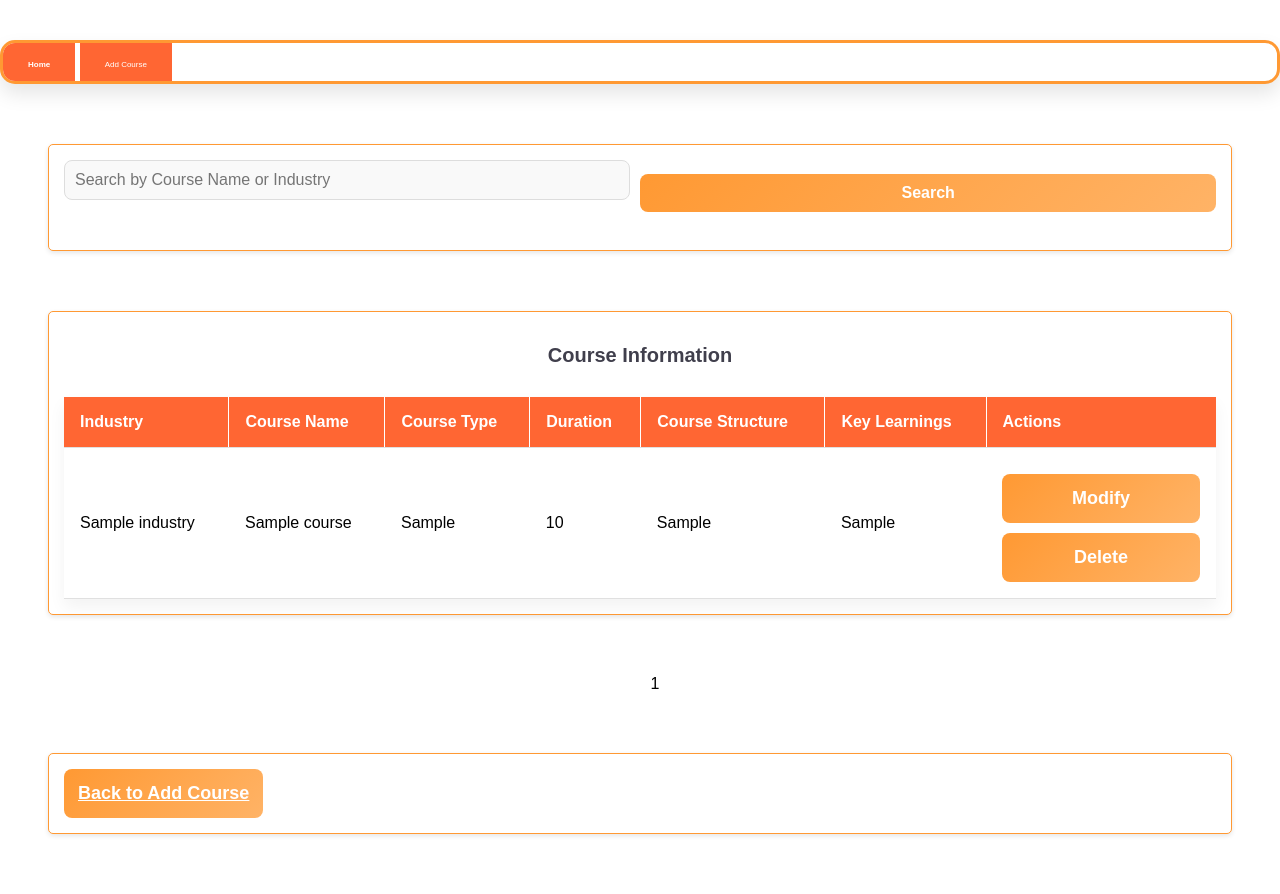
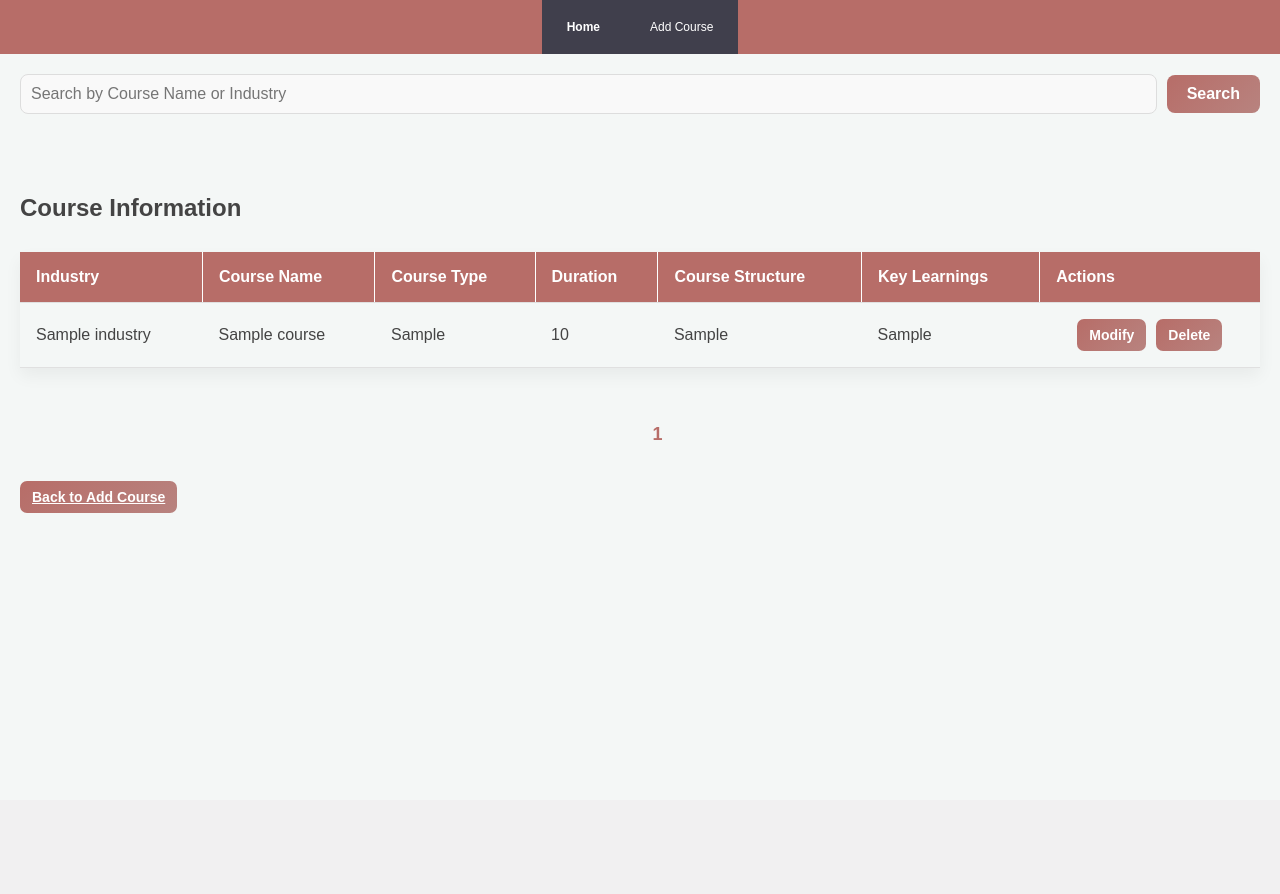
Before and after one commit to swin-adrian/PR-project, a Flask app: page /view_courses in a window 1280 px wide. After the commit the page ends 513 px from the top, so only its background shows below. Run offline with Flask 3, Linux system fonts and the light colour scheme; a database or web service that is not in the repository returns one stand-in record (values such as "Sample title"); some libraries are stand-ins or nearby versions.

Commit message:
edit the color for edprovider pages

```diff
--- a/app/static/css/edprovider_style.css
+++ b/app/static/css/edprovider_style.css
@@ -1,27 +1,31 @@
-/* General Styling */
-* {
-    font-family: Arial, Helvetica, sans-serif;
+/* Somto CSS for a calm and soft design */
+body {
+    font-family: 'Arial', sans-serif;
+    background-color: #f4f7f6;
+    color: #444;
+    margin: 0;
+    padding: 0;
 }
 
-body {
-    margin: 0;
-    padding: 0;
-    width: 100%;
-<<<<<<< HEAD
-    height: 100%;
-    background-color: #FFFF;
+/* Container to center content and provide padding */
+.container {
+    max-width: 1400px;
+    margin: 0 auto;
+    padding: 20px;
 }
 
-/* Navigation Bar */
-.navi_menu {
-    background-color: #FF9933;
-=======
+/* Form container with heavier borders */
+.form-container {
+    display: flex;
+    flex-direction: column;
+    align-items: center;
+    width: 100%;
     max-width: 900px;
     margin: 40px auto;
     padding: 50px;
     background: linear-gradient(135deg, #ffffff, #ffffff);
     border-radius: 15px;
-    border: 3px solid #FF9933; /* Updated to Main Color */
+    border: 3px solid #B76D68; /* Updated to Main Pink */
     box-shadow: 0 10px 20px rgba(0, 0, 0, 0.1);
     text-align: left;
 }
@@ -67,15 +71,15 @@ body {
 .form-input:focus,
 .form-select:focus,
 .form-textarea:focus {
-    border-color: #FFB366; /* Updated to Monochromatic Color */
-    box-shadow: 0 0 10px rgba(255, 179, 102, 0.3); /* Updated to Monochromatic Color */
+    border-color: #b8837f; /* Updated to Soft Pink */
+    box-shadow: 0 0 10px rgba(183, 131, 127, 0.3); /* Updated to Soft Pink */
 }
 
 /* Button styles with gradient background */
 .form-button,
 button[type="submit"] {
     padding: 14px;
-    background: linear-gradient(135deg, #FF9933, #FFB366); /* Updated to Main and Monochromatic Colors */
+    background: linear-gradient(135deg, #B76D68, #b8837f); /* Updated to Main and Soft Pink */
     color: white;
     font-size: 18px;
     font-weight: 700;
@@ -147,7 +151,7 @@ th, td {
 }
 
 th {
-    background-color: #FF6633; /* Updated to Deep Orange/Red Color */
+    background-color: #B76D68; /* Updated to Main Pink */
     color: white;
     padding: 16px;
     text-align: left;
@@ -188,7 +191,7 @@ tr:hover {
 /* Search button */
 .search-container button {
     padding: 10px 20px;
-    background-color: #FF9933; /* Updated to Main Color */
+    background-color: #B76D68; /* Updated to Main Pink */
     color: white;
     border: none;
     border-radius: 8px;
@@ -240,55 +243,42 @@ tr:hover {
 
 .icon {
     font-size: 32px;
-    color: #FF9933; /* Updated to Main Color */
+    color: #B76D68; /* Updated to Main Pink */
 }
 
 .icon:hover {
-    color: #FFB366; /* Updated to Monochromatic Color */
+    color: #b8837f; /* Updated to Soft Pink */
 }
 
 /* Basic styling for the navigation menu */
 .navi_menu {
     overflow: hidden;
-    background-color: #FF9933; /* Main Color */
+    background-color: #B76D68; /* Updated to Main Pink */
     z-index: 1001;
->>>>>>> d5e1aafeeeeeb61cf854864d82c80cd46292a8a5
     display: flex;
     justify-content: center;
     align-items: center;
     flex-wrap: wrap;
-    overflow: hidden;
-    z-index: 1001;
-    padding: 10px 0;
 }
 
 .navi_menu a {
-    font-size: 8px;
+    font-size: 12px;
     color: white;
+    text-align: center;
     padding: 20px 25px;
     text-decoration: none;
-<<<<<<< HEAD
-    text-align: center;
-=======
     z-index: 1001;
-    background-color: #FF6633; /* Updated to Deep Orange/Red Color */
-    transition: background-color 0.3s;
 }
 
 .navi_menu a.active {
-    background-color: #FF6633; /* Updated to Deep Orange/Red Color */
->>>>>>> d5e1aafeeeeeb61cf854864d82c80cd46292a8a5
+    background-color: #403F4C;
 }
 
 .navi_menu a:hover {
-    background-color: #FFB366; /* Updated to Lighter Orange Color */
+    background-color: #b8837f; /* Updated to Soft Pink */
 }
 
-.navi_menu a.active {
-    background-color: #FF6633;
-}
-
-/* Responsive Navigation Bar */
+/* Responsive styling for the navigation menu */
 @media screen and (max-width: 768px) {
     .navi_menu {
         flex-direction: column;
@@ -311,136 +301,43 @@ tr:hover {
     }
 }
 
-/* Main Container */
-.container {
-    max-width: 90%;
-    margin: 60px auto;
-    padding: 15px;
-    border: 1px solid #FF9933;
-    border-radius: 5px;
-    box-shadow: 0 2px 5px rgba(0, 0, 0, 0.1);
-    background-color: white;
+/* Responsive design for mobile */
+@media (max-width: 768px) {
+    .form-container {
+        padding: 20px;
     }
 
-/* Form Section */
-.form-section {
-    margin-bottom: 40px;
-    text-align: center;
+    .form-button,
+    button[type="submit"] {
+        margin-top: 20px;
     }
 
-h1 {
-    color: #403f4c;
-    font-size: 20px;
-    text-align: center;
-    margin-bottom: 30px;
+    table {
+        font-size: 14px;
     }
 
-fieldset {
-    border: none;
-    padding: 0;
-    margin: 0;
+    .search-container input[type="text"] {
         width: 100%;
-}
-
-label {
-    margin: 10px 0 5px;
-    text-align: left;
-    width: 100%;
-    display: block;
-    font-size: 16px;
-    color: #333;
-}
-
-input {
-    width: 100%;
-    padding: 10px;
-    margin-bottom: 15px;
-    border-radius: 5px;
-    border: 1px solid #ccc;
-    box-sizing: border-box;
-}
-
-/* Button */
-button {
-    width: 100%;
-    padding: 12px;
-    background-color: #FF9933;
-    color: white;
-    border: none;
-    border-radius: 5px;
-    cursor: pointer;
-    font-size: 16px;
-    margin-top: 10px;
-}
-
-button:hover {
-    background-color: #e65c00;
-}
-
-/* Course Section */
-.course-section {
-    margin-top: 40px;
-}
-
-h2 {
-    color: #403F4C;
-    font-size: 20px;
-    margin-bottom: 20px;
-    text-align: center;
-}
-
-/* Course Cards */
-.course-card {
-    background-color: #FFE6CC; /* Lighter version of #FF9933 */
-    border-radius: 10px;
-    padding: 20px;
-    margin-bottom: 20px;
-    box-shadow: 0 4px 8px rgba(0, 0, 0, 0.1);
-    transition: transform 0.3s ease, box-shadow 0.3s ease;
-}
-
-.course-card:hover {
-    transform: translateY(-5px);
-    box-shadow: 0 8px 16px rgba(0, 0, 0, 0.1);
-}
-
-.course-title {
-    font-size: 14px;
-    font-weight: bold;
-    color: #403f4c;
         margin-bottom: 10px;
     }
 
-.course-info {
-    font-size: 14px;
-    color: #666;
+    .search-container button {
+        width: 100%;
+    }
 }
 
-.course-points {
-    font-size: 14px;
-    color: #403f4c;
-    font-weight: bold;
-}
-
-/* Feedback */
-#feedback {
-    color: red;
+/* Pagination styling with numbered links and arrows */
+.pagination {
+    display: flex;
+    justify-content: center;
+    align-items: center;
     margin-top: 20px;
 }
 
-<<<<<<< HEAD
-/* Footer */
-footer {
-    bottom: 10px;
-    left: 0;
-    width: 100%;
-    font: 10px Arial, sans-serif;
-    color: black;
-=======
 /* Numbered page links */
 .pagination-number {
     padding: 8px 14px;
-    background-color: #FF9933; /* Updated to Main Color */
+    background-color: #B76D68; /* Updated to Main Pink */
     color: white;
     border-radius: 5px;
     font-size: 18px;
@@ -457,13 +354,13 @@ footer {
     font-weight: bold;
     padding: 8px 14px;
     font-size: 18px;
-    color: #FF9933; /* Updated to Main Color */
+    color: #B76D68; /* Updated to Main Pink */
 }
 
 /* Pagination arrows */
 .pagination-arrow {
     padding: 8px 14px;
-    background-color: #FF9933; /* Updated to Main Color */
+    background-color: #B76D68; /* Updated to Main Pink */
     color: white;
     border-radius: 50%;
     font-size: 18px;
@@ -472,13 +369,13 @@ footer {
 }
 
 .pagination-arrow:hover {
-    background-color: #FFB366; /* Updated to Monochromatic Color */
+    background-color: #b8837f; /* Updated to Soft Pink */
 }
 
 /* Ellipsis dots */
 .pagination-dots {
     font-size: 16px;
-    color: #FF9933; /* Updated to Main Color */
+    color: #B76D68; /* Updated to Main Pink */
     padding: 8px 12px;
 }
 
@@ -496,13 +393,13 @@ footer {
 /* Style for the pagination arrows (smaller size and rounded corners) */
 .pagination-arrow {
     font-size: 18px;
-    background-color: #FF9933; /* Updated to Main Color */
+    background-color: #B76D68; /* Updated to Main Pink */
     padding: 5px 10px;
     border-radius: 50%;
 }
 
 .pagination-arrow:hover {
-    background-color: #FFB366; /* Updated to Monochromatic Color */
+    background-color: #b8837f; /* Updated to Soft Pink */
 }
 
 .button-container {
@@ -523,19 +420,19 @@ footer {
 }
 
 .modify-button {
-    background-color: #33FF99; /* Updated to Triadic Color */
+    background-color: #b8837f; /* Updated to Soft Pink */
 }
 
 .modify-button:hover {
-    background-color: #29D684; /* Darkened Triadic Color */
+    background-color: #a07875; /* Darkened Soft Pink */
 }
 
 .delete-button {
-    background-color: #FF6633; /* Updated to Analogous Color */
+    background-color: #B76D68; /* Updated to Main Pink */
 }
 
 .delete-button:hover {
-    background-color: #FFB366; /* Updated to Monochromatic Color */
+    background-color: #b8837f; /* Updated to Soft Pink */
 }
 
 /* Style form inputs inside table rows */
@@ -563,50 +460,31 @@ footer {
 /* Consistent padding and button appearance */
 .edit-course-form button {
     padding: 8px 14px;
-    background-color: #FF9933; /* Updated to Main Color */
+    background-color: #B76D68; /* Updated to Main Pink */
     color: white;
     font-size: 14px;
     border: none;
     border-radius: 5px;
     cursor: pointer;
->>>>>>> d5e1aafeeeeeb61cf854864d82c80cd46292a8a5
     text-align: center;
-    background-color: white;
-    padding-bottom: 10px;
+    transition: background-color 0.3s ease;
 }
 
-<<<<<<< HEAD
-/* Responsive Design */
-@media screen and (max-width: 768px) {
-    .container {
-        padding: 10px;
-    }
-=======
 .edit-course-form button:hover {
-    background-color: #FFB366; /* Updated to Monochromatic Color */
-}
->>>>>>> d5e1aafeeeeeb61cf854864d82c80cd46292a8a5
-
-    h1, h2 {
-        font-size: 18px;
+    background-color: #b8837f; /* Updated to Soft Pink */
 }
 
-<<<<<<< HEAD
-    .course-card {
-        padding: 15px;
+/* Ensure form inputs are aligned within table cells */
+.edit-course-form td {
+    padding: 8px;
 }
 
-    .navi_menu a {
-        font-size: 14px;
-        padding: 10px;
-    }
-=======
 .edit-course-form button {
     display: inline-block;
     margin-top: 10px;
     padding: 8px 14px;
     font-size: 14px;
-    background-color: #FF9933; /* Updated to Main Color */
+    background-color: #B76D68; /* Updated to Main Pink */
     color: white;
     border: none;
     border-radius: 5px;
--- a/app/static/css/migrant.css
+++ b/app/static/css/migrant.css
@@ -1,4 +1,4 @@
-{
+* {
     font-family: Arial, Helvetica, sans-serif;
 }
 
@@ -35,7 +35,7 @@ body {
 }
 
 .navi_menu a.active {
-    background-color: #FF6633;
+    background-color: #403F4C;
 }
 
 /* Responsive Navigation Bar */
--- a/app/static/css/style.css
+++ b/app/static/css/style.css
@@ -39,7 +39,7 @@ h1 {
 }
 
 .navi_menu a.active {
-    background-color: #B76D68;
+    background-color: #403F4C;
 }
 
 .navi_menu a:hover {
```
Also changed, not shown: other parts of app/static/css/edprovider_style.css (+12 -14 lines), 1 other file. Lines whose indentation alone changed are shown as unchanged.
